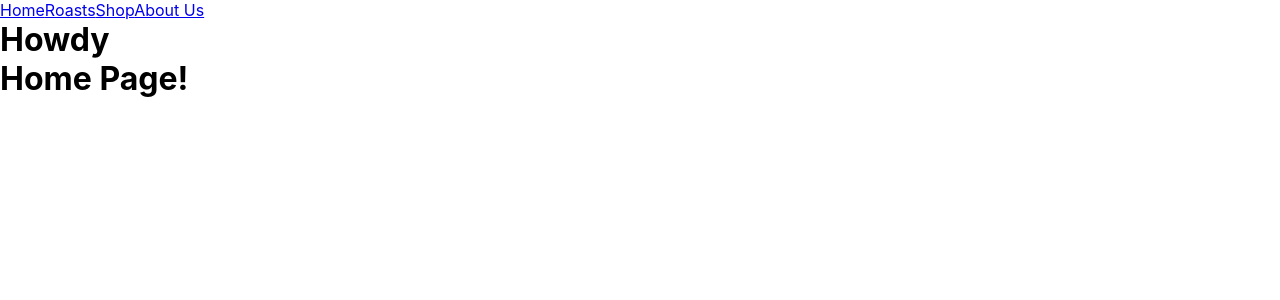
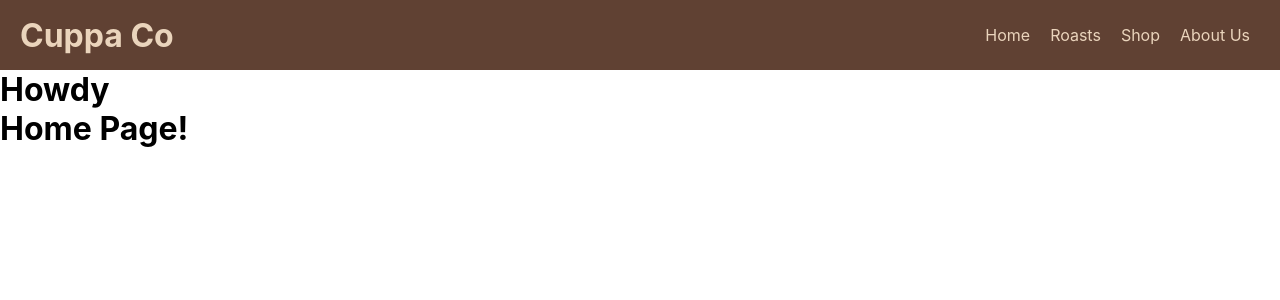
Before and after one commit to samkphillips/CuppaCo, a React (Create React App) app in the folder main/client/: page / in a window 1280 px wide. Shown: the top 300 px of the page. Built offline with nearby package versions, Linux system fonts and the light colour scheme.

Commit message:
Basic styling on nav bar

```diff
--- a/main/client/src/App.css
+++ b/main/client/src/App.css
@@ -2,3 +2,24 @@
   margin: 0;
   padding: 0;
 }
+
+header {
+  padding: 0 20px;
+  height: 70px;
+  display: flex;
+  flex-direction: row;
+  justify-content: space-between;
+  align-items: center;
+  background-color: #604133;
+  color: #ead4bc;
+}
+
+.navlinks {
+  margin: 10px;
+  text-decoration: none;
+  color: #ead4bc;
+}
+
+.navlinks:hover {
+  text-decoration: underline;
+}
--- a/main/client/src/components/Header.jsx
+++ b/main/client/src/components/Header.jsx
@@ -3,6 +3,7 @@ import { NavLink } from 'react-router-dom'
 export default function Header() {
   return (
     <header>
+      <h1>Cuppa Co</h1>
       <nav>
         <NavLink to="/" className="navlinks">
           Home
```
